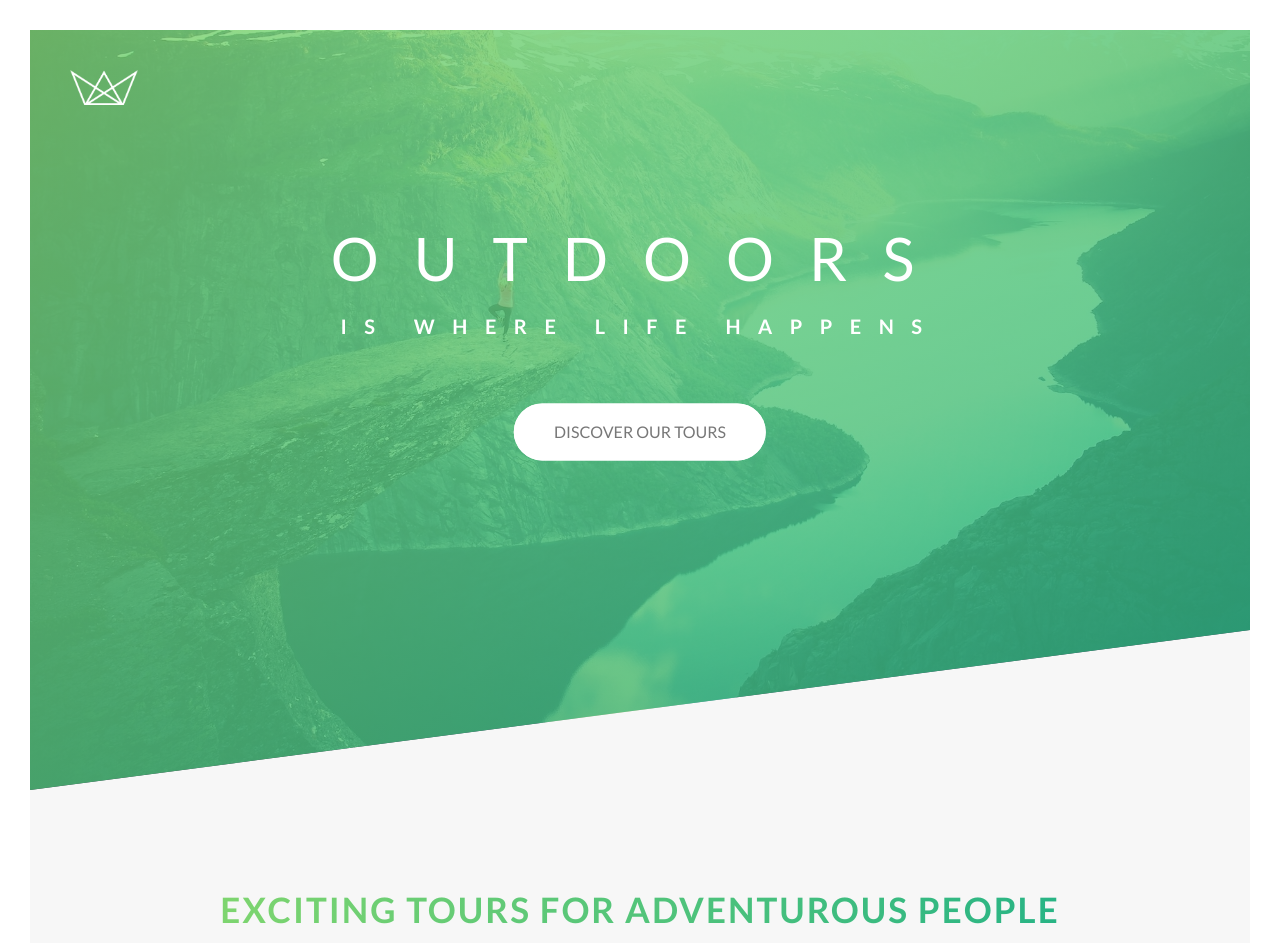
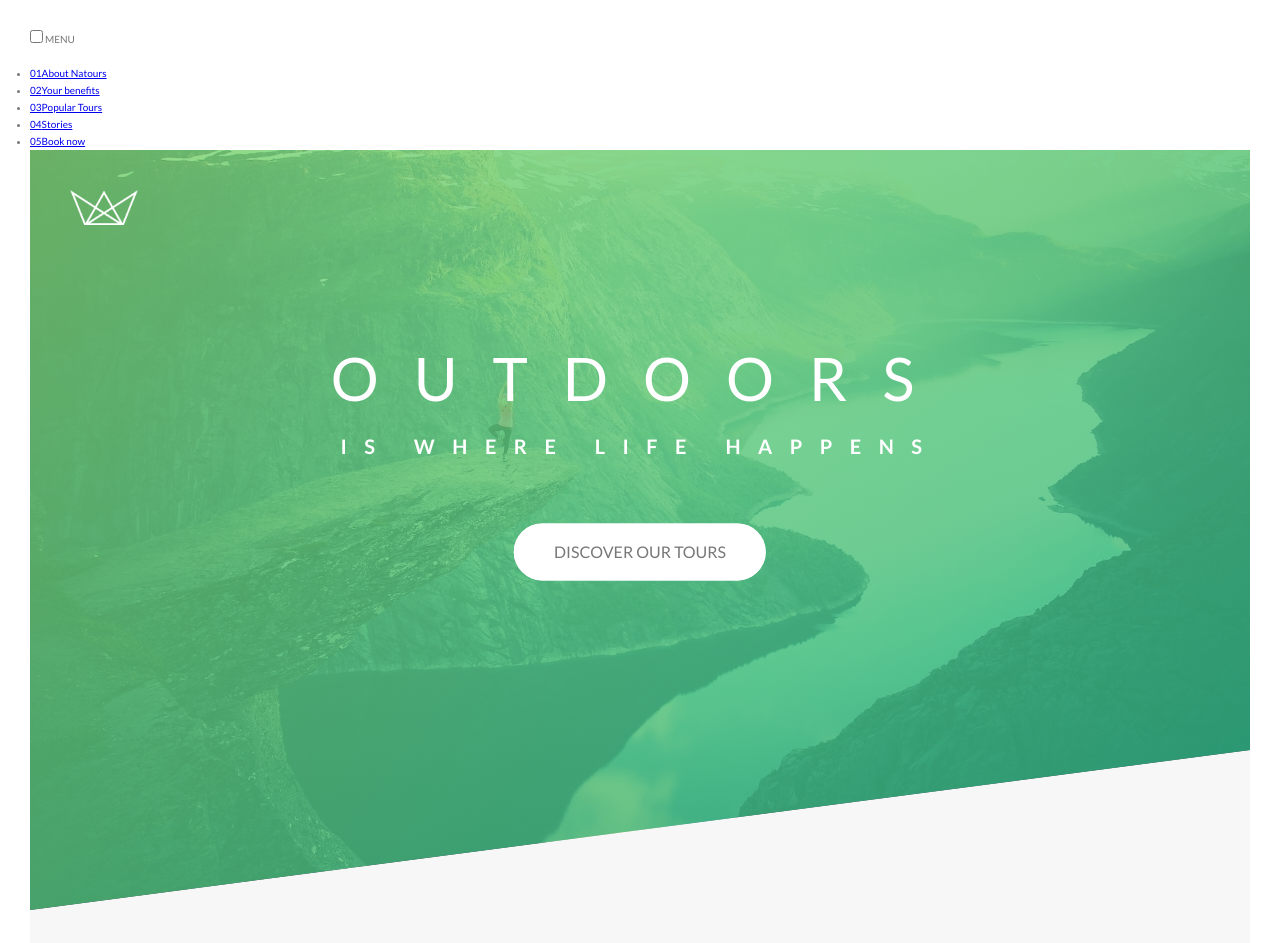
Before and after one commit to Asif-newaz/nature-tours, a website: page index.html in a window 1280 px wide. Shown: the top 943 px of the page. Drawn offline with Linux system fonts and the light colour scheme.

Commit message:
update markup

```diff
--- a/index.html
+++ b/index.html
@@ -17,6 +17,48 @@
     </head>
 
     <body>
+        <div class="navigation">
+            <input
+                type="checkbox"
+                class="navigation__checkbox"
+                id="navi-toggle"
+            />
+
+            <label for="nabi-toggle" class="navigation__button">MENU</label>
+
+            <div class="navigation__background">&nbsp;</div>
+
+            <nav class="navigation__nav">
+                <ul class="navigation__list">
+                    <li class="navigation__item">
+                        <a href="#" class="navigation__link"
+                            ><span>01</span>About Natours</a
+                        >
+                    </li>
+                    <li class="navigation__item">
+                        <a href="#" class="navigation__link"
+                            ><span>02</span>Your benefits</a
+                        >
+                    </li>
+                    <li class="navigation__item">
+                        <a href="#" class="navigation__link"
+                            ><span>03</span>Popular Tours</a
+                        >
+                    </li>
+                    <li class="navigation__item">
+                        <a href="#" class="navigation__link"
+                            ><span>04</span>Stories</a
+                        >
+                    </li>
+                    <li class="navigation__item">
+                        <a href="#" class="navigation__link"
+                            ><span>05</span>Book now</a
+                        >
+                    </li>
+                </ul>
+            </nav>
+        </div>
+
         <header class="header">
             <div class="header__logo-box">
                 <img src="img/logo-white.png" alt="Logo" class="header__logo" />
```
